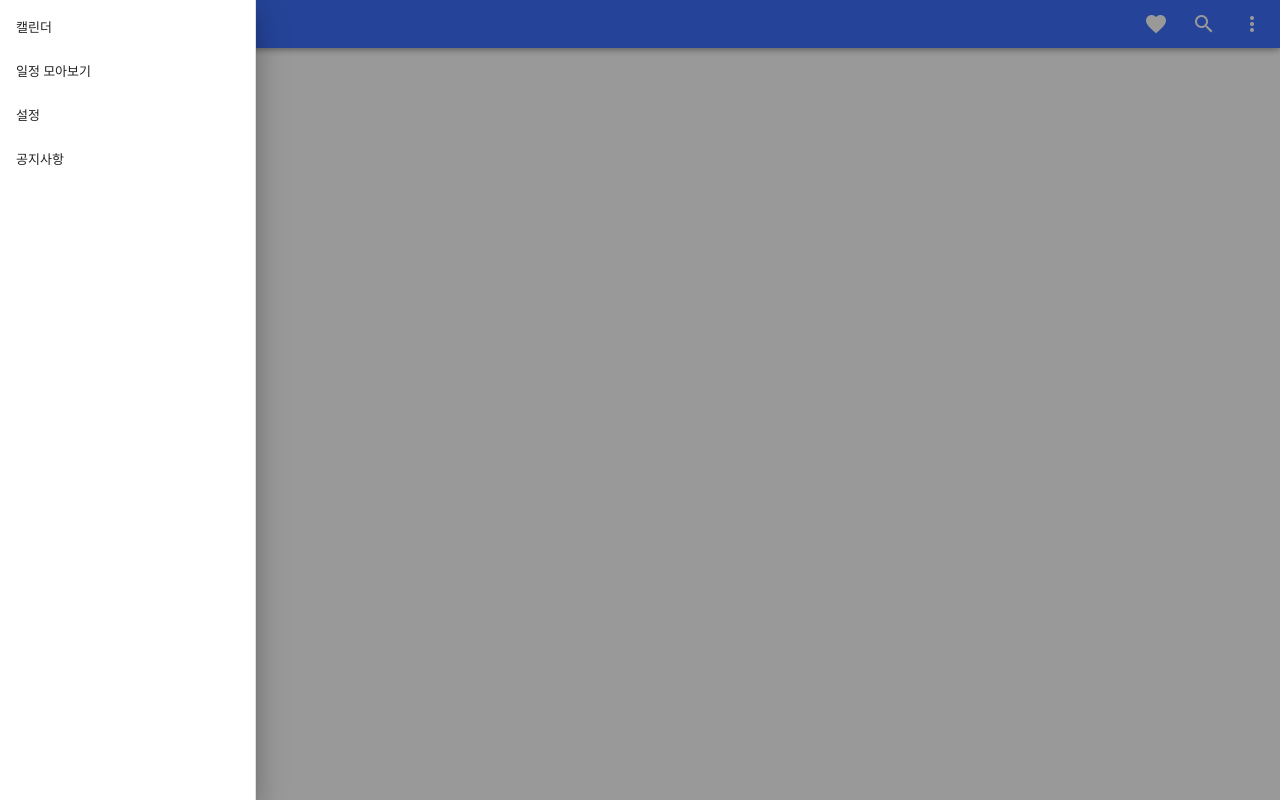
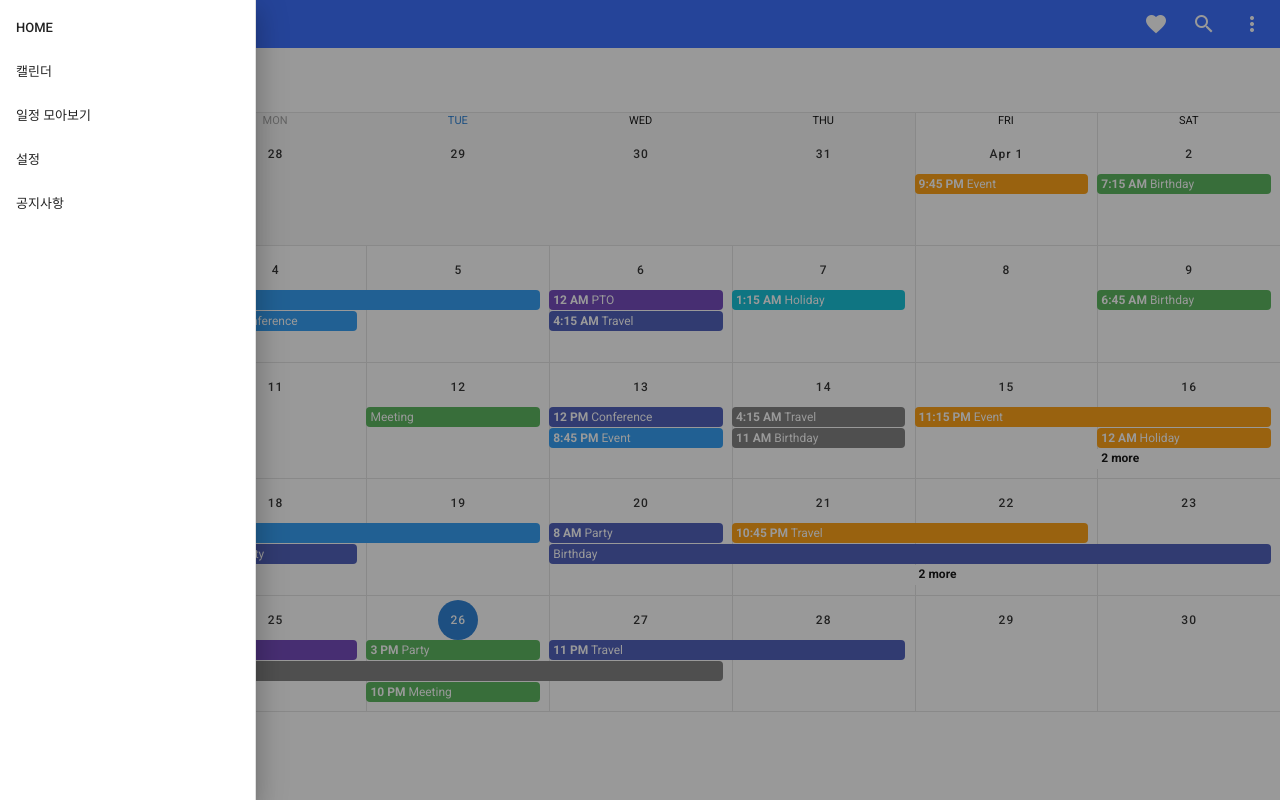
Before and after one commit to heywon0909/d-day1, a Vue app: page /calendar in a window 1280 px wide. Both pictures are taken after a click on the button 28 px from the left and 24 px from the top of the page. Built offline with nearby package versions, Linux system fonts and the light colour scheme.

Commit message:
메뉴 수정 및 달력 vuetify

```diff
--- a/src/components/ToolBar.vue
+++ b/src/components/ToolBar.vue
@@ -7,7 +7,7 @@
     >
       <v-app-bar-nav-icon @click.stop="drawer = true"></v-app-bar-nav-icon>
 
-      <v-toolbar-title>D➕D➖</v-toolbar-title>
+      <v-toolbar-title @click.stop="$router.push({path:'/'})" style="cursor:pointer">D➕D➖</v-toolbar-title>
 
       <v-spacer></v-spacer>
 
@@ -59,6 +59,11 @@
           v-model="group"
           active-class="deep-purple--text text--accent-4"
         >
+
+          <v-list-item>
+            <v-list-item-title @click.stop="$router.push({path:'/'})">HOME</v-list-item-title>
+          </v-list-item>
+
           <v-list-item>
             <v-list-item-title @click.stop="$router.push({path:'/calendar'})">캘린더</v-list-item-title>
           </v-list-item>
--- a/src/views/Calendar.vue
+++ b/src/views/Calendar.vue
@@ -1,9 +1,225 @@
 <template>
-  <div>calendar</div>
+  <div>
+        <v-row class="fill-height">
+    <v-col>
+      <v-sheet height="64">
+        <v-toolbar
+          flat
+        >
+          <!-- <v-btn
+            outlined
+            class="mr-4"
+            color="grey darken-2"
+            @click="setToday"
+          >
+            Today
+          </v-btn> -->
+          <v-btn
+            fab
+            text
+            small
+            color="grey darken-2"
+            @click="prev"
+          >
+            <v-icon small>
+              mdi-chevron-left
+            </v-icon>
+          </v-btn>
+          <v-btn
+            fab
+            text
+            small
+            color="grey darken-2"
+            @click="next"
+          >
+            <v-icon small>
+              mdi-chevron-right
+            </v-icon>
+          </v-btn>
+          <v-toolbar-title v-if="$refs.calendar">
+            {{ $refs.calendar.title }}
+          </v-toolbar-title>
+          <v-spacer></v-spacer>
+          <!-- <v-menu
+            bottom
+            right
+          > -->
+            <template v-slot:activator="{ on, attrs }">
+              <v-btn
+                outlined
+                color="grey darken-2"
+                v-bind="attrs"
+                v-on="on"
+              >
+                <span>{{type}}</span>
+                <!-- <v-icon right>
+                  mdi-menu-down
+                </v-icon> -->
+              </v-btn>
+            </template>
+            <!-- <v-list>
+              <v-list-item @click="type = 'day'">
+                <v-list-item-title>Day</v-list-item-title>
+              </v-list-item>
+              <v-list-item @click="type = 'week'">
+                <v-list-item-title>Week</v-list-item-title>
+              </v-list-item>
+              <v-list-item @click="type = 'month'">
+                <v-list-item-title>Month</v-list-item-title>
+              </v-list-item>
+              <v-list-item @click="type = '4day'">
+                <v-list-item-title>4 days</v-list-item-title>
+              </v-list-item>
+            </v-list> -->
+          <!-- </v-menu> -->
+        </v-toolbar>
+      </v-sheet>
+      <v-sheet height="600">
+        <v-calendar
+          ref="calendar"
+          v-model="focus"
+          color="primary"
+          :events="events"
+          :event-color="getEventColor"
+          :type="type"
+          @click:event="showEvent"
+          @click:more="viewDay"
+          @click:date="viewDay"
+          @change="updateRange"
+        ></v-calendar>
+        <v-menu
+          v-model="selectedOpen"
+          :close-on-content-click="false"
+          :activator="selectedElement"
+          offset-x
+        >
+          <v-card
+            color="grey lighten-4"
+            min-width="350px"
+            flat
+          >
+            <v-toolbar
+              :color="selectedEvent.color"
+              dark
+            >
+              <v-btn icon>
+                <v-icon>mdi-pencil</v-icon>
+              </v-btn>
+              <v-toolbar-title v-html="selectedEvent.name"></v-toolbar-title>
+              <v-spacer></v-spacer>
+              <v-btn icon>
+                <v-icon>mdi-heart</v-icon>
+              </v-btn>
+              <v-btn icon>
+                <v-icon>mdi-dots-vertical</v-icon>
+              </v-btn>
+            </v-toolbar>
+            <v-card-text>
+              <span v-html="selectedEvent.details"></span>
+            </v-card-text>
+            <v-card-actions>
+              <v-btn
+                text
+                color="secondary"
+                @click="selectedOpen = false"
+              >
+                Cancel
+              </v-btn>
+            </v-card-actions>
+          </v-card>
+        </v-menu>
+      </v-sheet>
+    </v-col>
+  </v-row>
+  </div>
 </template>
 
 <script>
 export default {
+    data: () => ({
+      focus: '',
+      type: 'month',
+      typeToLabel: {
+        month: 'Month',
+        week: 'Week',
+        day: 'Day',
+        '4day': '4 Days',
+      },
+      selectedEvent: {},
+      selectedElement: null,
+      selectedOpen: false,
+      events: [],
+      colors: ['blue', 'indigo', 'deep-purple', 'cyan', 'green', 'orange', 'grey darken-1'],
+      names: ['Meeting', 'Holiday', 'PTO', 'Travel', 'Event', 'Birthday', 'Conference', 'Party'],
+    }),
+    mounted () {
+      this.$refs.calendar.checkChange()
+    },
+    methods: {
+      viewDay ({ date }) {
+          console.log(date);
+
+        // this.focus = date
+        // this.type = 'day'
+      },
+      getEventColor (event) {
+        return event.color
+      },
+      setToday () {
+        this.focus = ''
+      },
+      prev () {
+        this.$refs.calendar.prev()
+      },
+      next () {
+        this.$refs.calendar.next()
+      },
+      showEvent ({ nativeEvent, event }) {
+        const open = () => {
+          this.selectedEvent = event
+          this.selectedElement = nativeEvent.target
+          requestAnimationFrame(() => requestAnimationFrame(() => this.selectedOpen = true))
+        }
+
+        if (this.selectedOpen) {
+          this.selectedOpen = false
+          requestAnimationFrame(() => requestAnimationFrame(() => open()))
+        } else {
+          open()
+        }
+
+        nativeEvent.stopPropagation()
+      },
+      updateRange ({ start, end }) {
+        const events = []
+
+        const min = new Date(`${start.date}T00:00:00`)
+        const max = new Date(`${end.date}T23:59:59`)
+        const days = (max.getTime() - min.getTime()) / 86400000
+        const eventCount = this.rnd(days, days + 20)
+
+        for (let i = 0; i < eventCount; i++) {
+          const allDay = this.rnd(0, 3) === 0
+          const firstTimestamp = this.rnd(min.getTime(), max.getTime())
+          const first = new Date(firstTimestamp - (firstTimestamp % 900000))
+          const secondTimestamp = this.rnd(2, allDay ? 288 : 8) * 900000
+          const second = new Date(first.getTime() + secondTimestamp)
+
+          events.push({
+            name: this.names[this.rnd(0, this.names.length - 1)],
+            start: first,
+            end: second,
+            color: this.colors[this.rnd(0, this.colors.length - 1)],
+            timed: !allDay,
+          })
+        }
+
+        this.events = events
+      },
+      rnd (a, b) {
+        return Math.floor((b - a + 1) * Math.random()) + a
+      },
+    },
 
 }
 </script>
```
